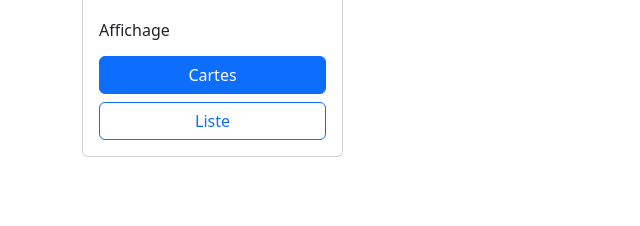
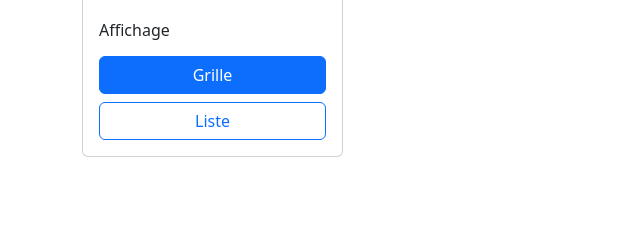
Before and after one commit to smaachaoui/ma-bibliotheque, a plain HTML site: page catalog.html in a window 1280 px wide. Shown: the part 376-602 px from the top of the page, 0-640 px from the left. Drawn offline with nearby package versions, Linux system fonts and the light colour scheme.

Commit message:
Je modifie l'intitulé d'un bouton dans la page catalog.html

```diff
--- a/catalog.html
+++ b/catalog.html
@@ -94,7 +94,7 @@
                                     <h6 class="mb-3">Affichage</h6>
                                     <div class="d-grid gap-2">
                                         <button id="cardViewBtn" class="btn btn-outline-primary active">
-                                            Cartes
+                                            Grille
                                         </button>
                                         <button id="listViewBtn" class="btn btn-outline-primary">
                                             Liste
```
